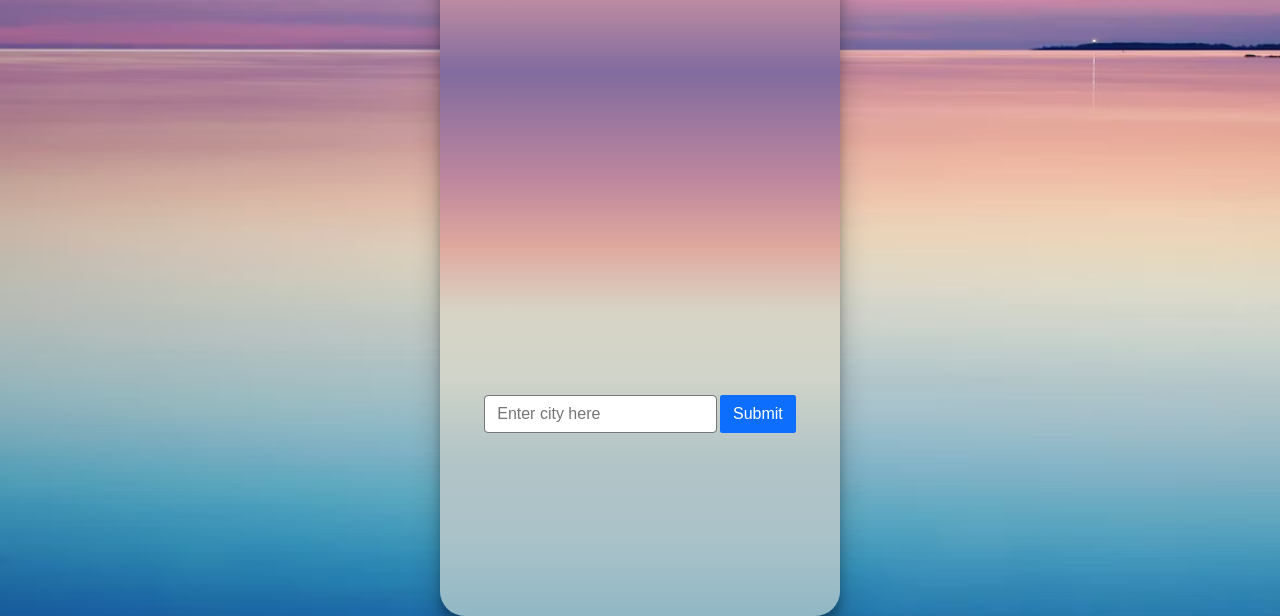
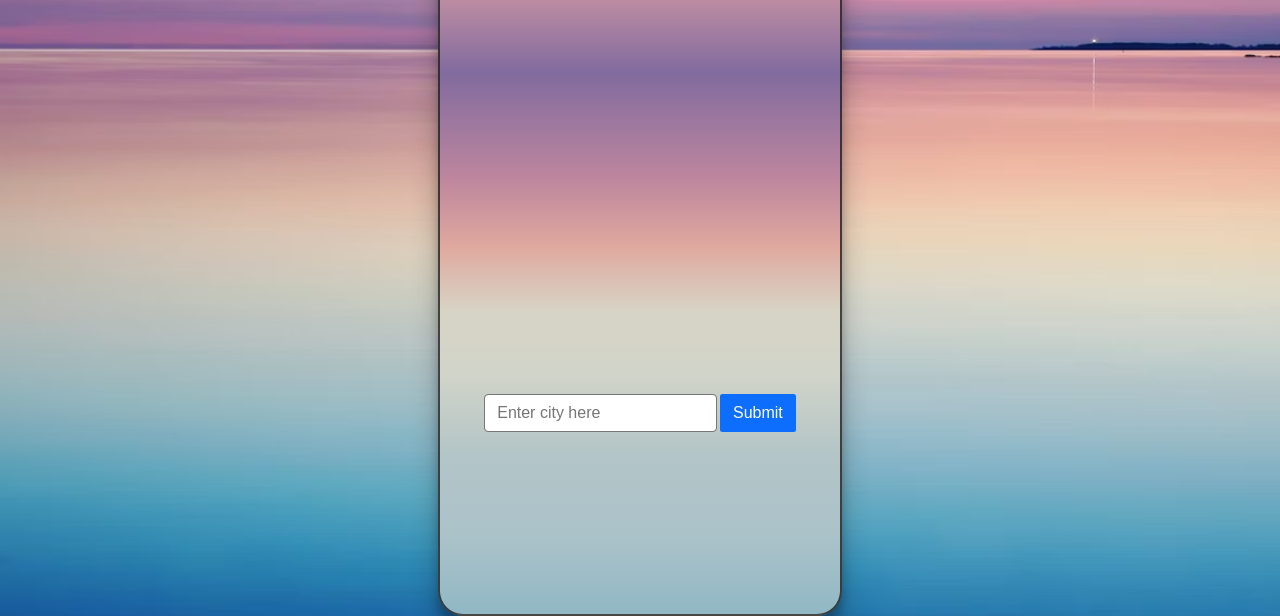
Before and after one commit to IulianGabriel/Weather-App, a plain HTML site: page index.html in a window 1280 px wide. Shown: the part 184-800 px from the top of the page. Drawn offline with Linux system fonts and the light colour scheme.

Commit message:
style change

```diff
--- a/style.css
+++ b/style.css
@@ -75,6 +75,7 @@ html {
   justify-content: space-evenly;
   align-items: center;
   align-content: center;
+  border: 2px solid #222222d0;
   border-radius: 2.5rem;
   box-shadow: 0 14px 28px rgba(0, 0, 0, 0.25), 0 10px 10px rgba(0, 0, 0, 0.22);
 }
```
